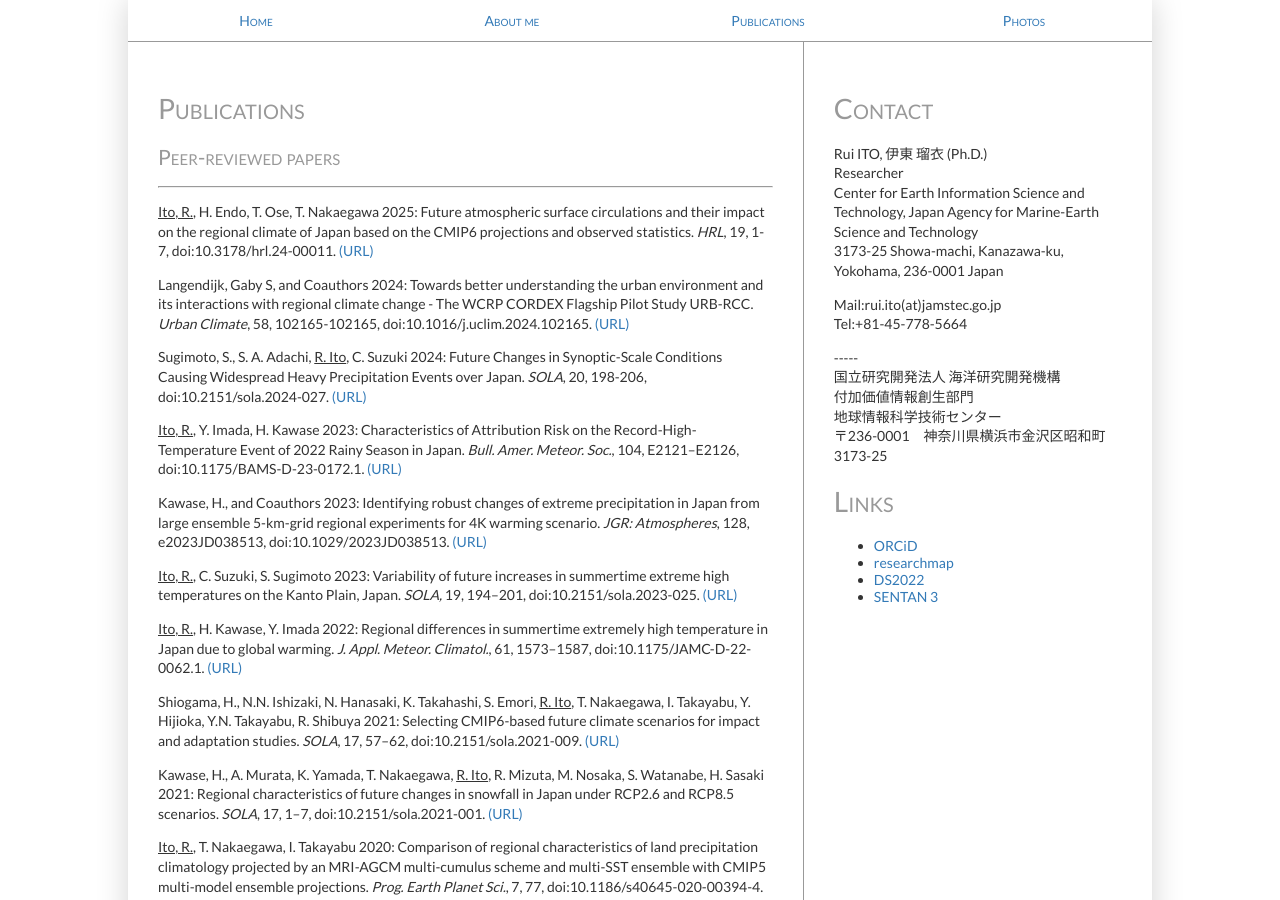
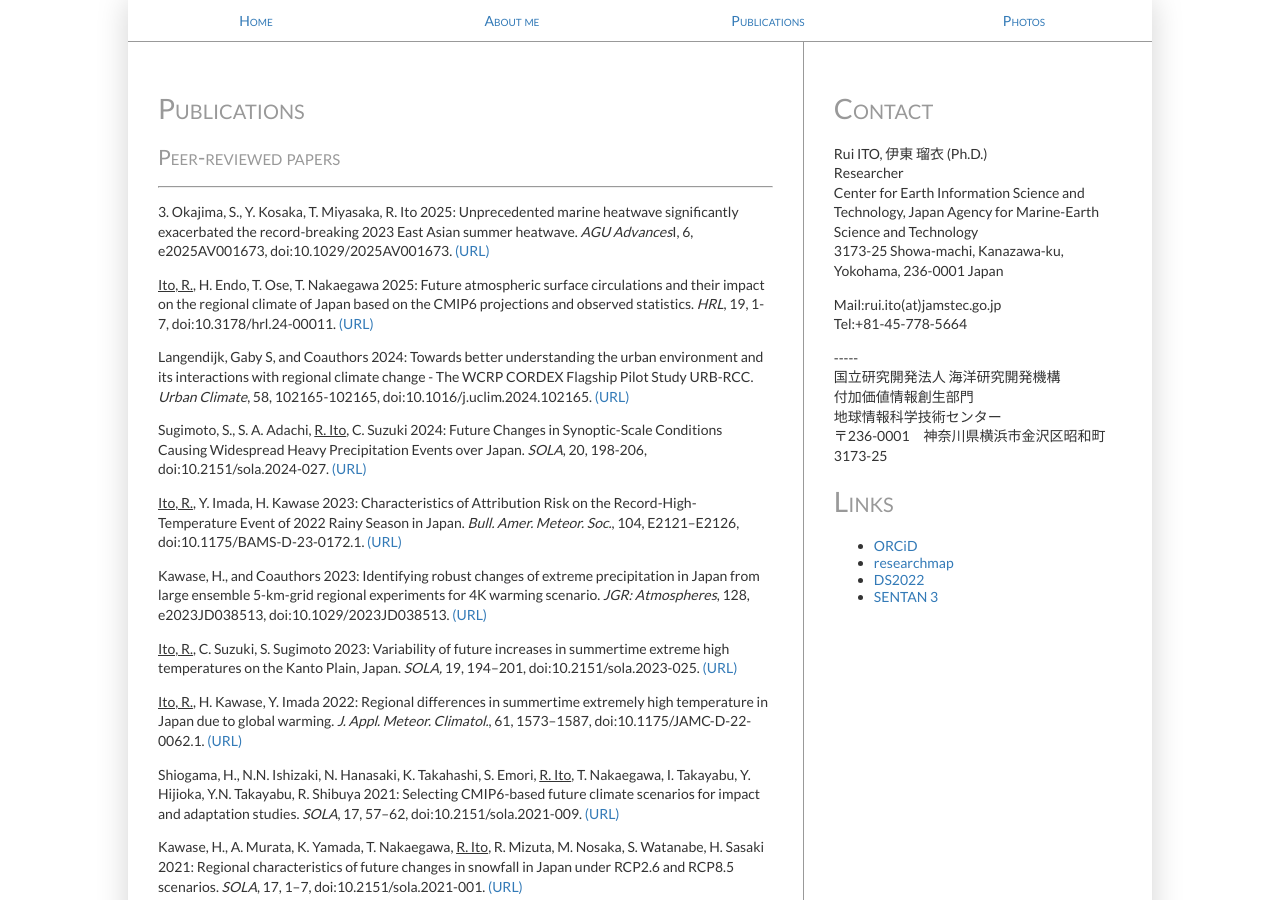
Before and after one commit to rui-climbiz/rui-climbiz.github.io, a Jekyll site: the page built from publications.html, in a window 1280 px wide and 900 px high. Built offline with Jekyll 4.4.1, drawn with Linux system fonts in a browser that asks for light colours.

Commit message:
Update publications.html

```diff
--- a/publications.html
+++ b/publications.html
@@ -7,6 +7,7 @@
 <h2>Peer-reviewed papers</h2>
 <!-- <p><u>Ito, R.</u>, T. Satomura, T. Takemi: Idealized simulations of urban climate development in various geographic settings using a regional meteorological model. (in prep.)</p> -->
 <hr>
+<p> 3.	Okajima, S., Y. Kosaka, T. Miyasaka, R. Ito 2025: Unprecedented marine heatwave significantly exacerbated the record-breaking 2023 East Asian summer heatwave. <I>AGU Advances</I>I, 6, e2025AV001673, doi:10.1029/2025AV001673. <a href="https://doi.org/10.1029/2025AV001673">(URL)</a></p>
 <p><u>Ito, R.</u>, H. Endo, T. Ose, T. Nakaegawa 2025: Future atmospheric surface circulations and their impact on the regional climate of Japan based on the CMIP6 projections and observed statistics. <I>HRL</I>, 19, 1-7, doi:10.3178/hrl.24-00011. <a href="https://doi.org/10.3178/hrl.24-00011">(URL)</a></p>
 <p>Langendijk, Gaby S, and Coauthors 2024: Towards better understanding the urban environment and its interactions with regional climate change - The WCRP CORDEX Flagship Pilot Study URB-RCC. <I>Urban Climate</I>, 58, 102165-102165, doi:10.1016/j.uclim.2024.102165. <a href="https://doi.org/10.1016/j.uclim.2024.102165">(URL)</a></p>
 <p>Sugimoto, S., S. A. Adachi, <u>R. Ito</u>, C. Suzuki 2024: Future Changes in Synoptic-Scale Conditions Causing Widespread Heavy Precipitation Events over Japan. <I>SOLA</I>, 20, 198-206, doi:10.2151/sola.2024-027. <a href="https://doi.org/10.2151/sola.2024-027">(URL)</a></p>
```
